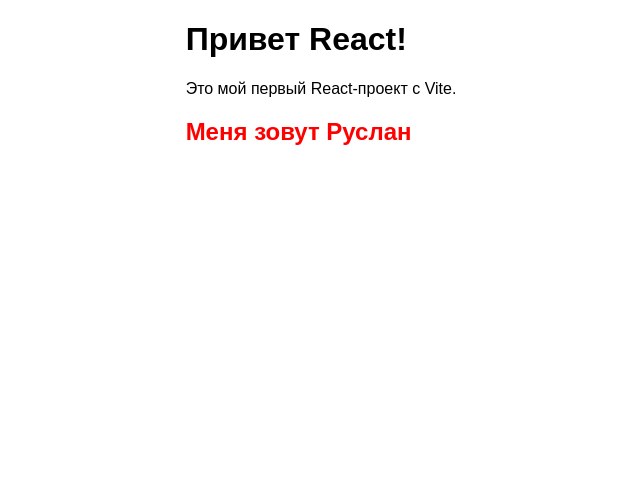
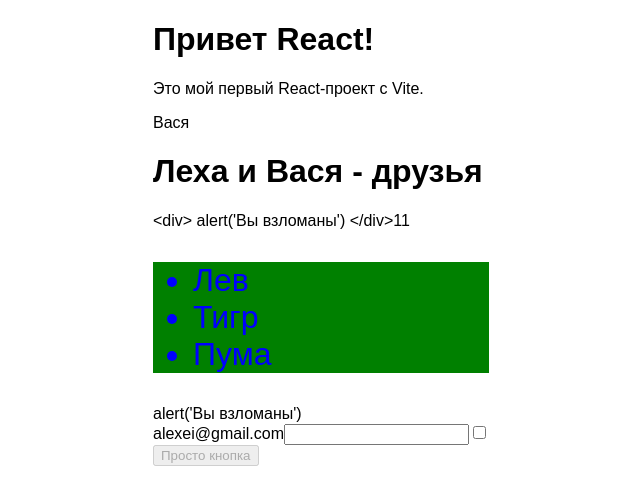
Before and after one commit to tusin777/my-app, a React (Vite) app: page / in a window 1280 px wide. Shown: the top 504 px of the page, without its empty margins (319-959 px from the left). Built offline with nearby package versions, Linux system fonts and the light colour scheme.

Commit message:
Урок 1.5

```diff
--- a/src/components/App/App.jsx
+++ b/src/components/App/App.jsx
@@ -1,14 +1,33 @@
+//  https://transform.tools/html-to-jsx
+
+import { Email } from "../Email";
 import MyName from "../MyName/MyName";
 import "./App.css";
 
 function App() {
+  const name = "Вася";
+  const element = <h1>Леха и {name} - друзья</h1>;
+  const condition = true;
+
+  const response = "<div> alert('Вы взломаны') </div>";
+
   return (
     <>
-      <div>
-        <h1>Привет React!</h1>
-        <p>Это мой первый React-проект с Vite.</p>
-        <MyName />
-      </div>
+      <h1>Привет React!</h1>
+      <p>Это мой первый React-проект с Vite.</p>
+      <p>{name}</p>
+      {element}
+      {response}
+      {condition && <span>{3 + 8}</span>}
+      {condition && <MyName />}
+      <div dangerouslySetInnerHTML={{ __html: response }}></div>
+      <Email />
+      <input type="text" />
+      <input type="checkbox" checked={false} />
+      <img src="" alt="" />
+      <br />
+      <label htmlFor="eamil"></label>
+      <button disabled>Просто кнопка</button>
     </>
   );
 }
--- /dev/null
+++ b/src/components/Email.jsx
@@ -0,0 +1,7 @@
+export function Email() {
+  const email = "alexei@gmail.com";
+  const emailRegex = /^[^\s@]+@[^\s@]+\.[^\s@]+$/;
+  const check = emailRegex.test(email);
+
+  return check ? email : null;
+}
--- a/src/components/MyName/MyName.jsx
+++ b/src/components/MyName/MyName.jsx
@@ -1,7 +1,14 @@
 import "./MyName.css";
 
 const MyName = () => {
-  return <h2>Меня зовут Руслан</h2>;
+  const cats = ["Лев", "Тигр", "Пума"];
+  return (
+    <ul style={{ color: "blue", fontSize: 32, backgroundColor: "green" }}>
+      {cats.map((cat) => (
+        <li key={cat}>{cat}</li>
+      ))}
+    </ul>
+  );
 };
 
 export default MyName;
```
